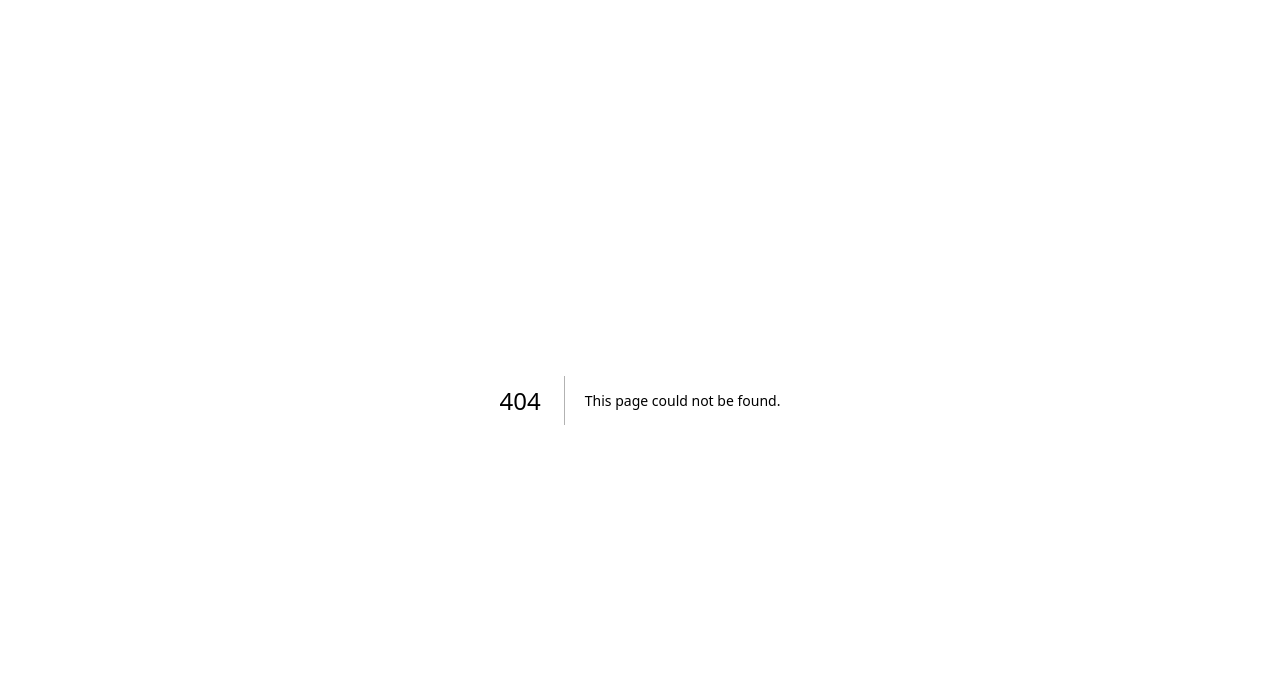
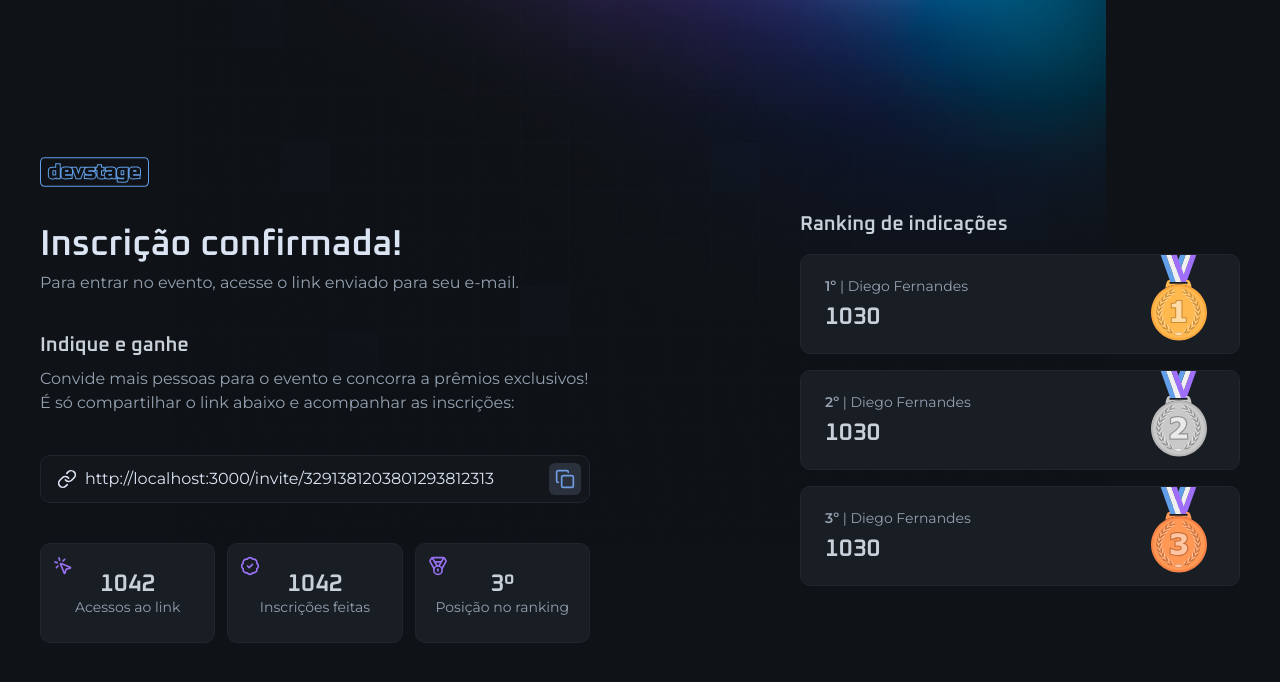
Before and after one commit to rickneves15/devstage, a Next.js app: page /invite in a window 1280 px wide. Before the commit this address had no page. Shown: the top 682 px of the page. Built offline with nearby package versions, Linux system fonts and the light colour scheme.

Commit message:
feat: implements home and invite pages
Adds new pages for home and invitation, improving user experience and providing key information about the event and invitation process.

```diff
--- /dev/null
+++ b/src/app/(home)/page.tsx
@@ -0,0 +1,45 @@
+import { SubscriptionForm } from '@/components/subscription-form'
+import { Radio } from 'lucide-react'
+import Image from 'next/image'
+import logo from '../../assets/logo.svg'
+
+export default function Home() {
+  return (
+    <div className="min-h-dvh flex flex-col justify-center gap-16">
+      <div className="flex flex-col gap-8 items-center md:items-start">
+        <Image src={logo} alt="devstage" width={108.5} height={30} />
+        <h1 className="text-4xl text-center leading-none font-heading font-medium flex flex-col md:text-7xl md:text-left">
+          <span className="text-blue">CodeCraft</span> Summit 2025
+        </h1>
+      </div>
+
+      <div className="flex gap-5 items-stretch flex-col md:flex-row">
+        <div className="flex-1 bg-gray-700 border border-gray-600 rounded-2xl p-8 space-y-6">
+          <div className="flex items-center justify-between">
+            <h2 className="font-heading font-semibold text-gray-200 text-xl">
+              Sobre o evento
+            </h2>
+
+            <span className="flex items-center gap-2 text-purple font-semibold text-xs">
+              <Radio className="size-5" />
+              AO VIVO
+            </span>
+          </div>
+
+          <p className="text-gray-300 leading-relaxed text-sm md:text-base">
+            Um evento feito por e para pessoas desenvolvedoras apaixonadas por
+            criar soluções inovadoras e compartilhar conhecimento. Vamos
+            mergulhar nas tendências mais recentes em desenvolvimento de
+            software, arquitetura de sistemas e tecnologias emergentes, com
+            palestras, workshops e hackathons.
+            <br />
+            <br />
+            Dias 15 a 17 de março | Das 18h às 21h | Online & Gratuito
+          </p>
+        </div>
+
+        <SubscriptionForm />
+      </div>
+    </div>
+  )
+}
--- /dev/null
+++ b/src/app/invite/page.tsx
@@ -0,0 +1,39 @@
+import Image from 'next/image'
+import logo from '../../assets/logo.svg'
+import { InviteLinkInput } from '../../components/invite-link-input'
+import { Ranking } from '../../components/ranking'
+import { Stats } from '../../components/stars'
+
+export default function InvitePage() {
+  const inviteLink = 'http://localhost:3000/invite/3291381203801293812313'
+  return (
+    <div className="min-h-dvh flex items-center justify-between gap-16 flex-col md:flex-row">
+      <div className="flex flex-col gap-10 w-full max-w-[550px]">
+        <Image src={logo} alt="devstage" className="h-[30px] w-[108.5px]" />
+        <div className="space-y-2">
+          <h1 className="text-4xl font-semibold font-heading text-gray-100 leading-none">
+            Inscrição confirmada!
+          </h1>
+          <p className="text-gray-300">
+            Para entrar no evento, acesse o link enviado para seu e-mail.
+          </p>
+        </div>
+        <div className="space-y-6">
+          <div className="space-y-3">
+            <h2 className="text-gray-200 text-xl font-heading font-semibold leading-none">
+              Indique e ganhe
+            </h2>
+            <p className="text-gray-300">
+              Convide mais pessoas para o evento e concorra a prêmios
+              exclusivos! É só compartilhar o link abaixo e acompanhar as
+              inscrições:
+            </p>
+          </div>
+        </div>
+        <InviteLinkInput inviteLink={inviteLink} />
+        <Stats />
+      </div>
+      <Ranking />
+    </div>
+  )
+}
--- a/src/app/layout.tsx
+++ b/src/app/layout.tsx
@@ -28,7 +28,9 @@ export default function RootLayout({
   return (
     <html lang="en" className={`${montserrat.variable} ${oxanium.variable}`}>
       <body className="bg-gray-900 text-gray-100 antialiased bg-[url(/background.png)] bg-no-repeat bg-top mg:bg-right-top">
-        {children}
+        <main className="max-w-[1240px] mx-auto px-5 py-8 md:py-0">
+          {children}
+        </main>
       </body>
     </html>
   )
--- a/src/app/page.tsx
+++ /dev/null
@@ -1,66 +0,0 @@
-import { ArrowRight, Mail, Radio, User } from 'lucide-react'
-import Image from 'next/image'
-import logo from '../assets/logo.svg'
-import { Button } from '../components/button'
-import { InputField, InputIcon, InputRoot } from '../components/input'
-
-export default function Home() {
-  return (
-    <main className="max-w-[1240px] mx-auto px-5 py-8 md:py-0">
-      <div className="min-h-dvh flex flex-col justify-center gap-16">
-        <div className="flex flex-col gap-8 items-center md:items-start">
-          <Image src={logo} alt="devstage" width={108.5} height={30} />
-          <h1 className="text-4xl text-center leading-none font-heading font-medium flex flex-col md:text-7xl md:text-left">
-            <span className="text-blue">CodeCraft</span> Summit 2025
-          </h1>
-        </div>
-        <div className="flex gap-5 items-stretch flex-col md:flex-row">
-          <div className="flex-1 bg-gray-700 border border-gray-600 rounded-2xl p-8 space-y-6">
-            <div className="flex items-center justify-between">
-              <h2 className="font-heading font-semibold text-gray-200 text-xl">
-                Sobre o evento
-              </h2>
-              <span className="flex items-center gap-2 text-purple font-semibold text-xs">
-                <Radio className="size-5" />
-                AO VIVO
-              </span>
-            </div>
-            <p className="text-gray-300 leading-relaxed text-sm md:text-base">
-              Um evento feito por e para pessoas desenvolvedoras apaixonadas por
-              criar soluções inovadoras e compartilhar conhecimento. Vamos
-              mergulhar nas tendências mais recentes em desenvolvimento de
-              software, arquitetura de sistemas e tecnologias emergentes, com
-              palestras, workshops e hackathons.
-              <br />
-              <br />
-              Dias 15 a 17 de março | Das 18h às 21h | Online & Gratuito
-            </p>
-          </div>
-          <form className="w-full bg-gray-700 border border-gray-600 rounded-2xl p-8 space-y-6 md:max-w-[440px]">
-            <h2 className="font-heading font-semibold text-gray-200 text-xl">
-              Inscrição
-            </h2>
-            <div className="space-y-3">
-              <InputRoot>
-                <InputIcon>
-                  <User />
-                </InputIcon>
-                <InputField type="text" placeholder="Nome completo" />
-              </InputRoot>
-              <InputRoot>
-                <InputIcon>
-                  <Mail />
-                </InputIcon>
-                <InputField type="text" placeholder="E-mail" />
-              </InputRoot>
-            </div>
-            <Button type="submit">
-              Confirmar
-              <ArrowRight className="size-6" />
-            </Button>
-          </form>
-        </div>
-      </div>
-    </main>
-  )
-}
```
